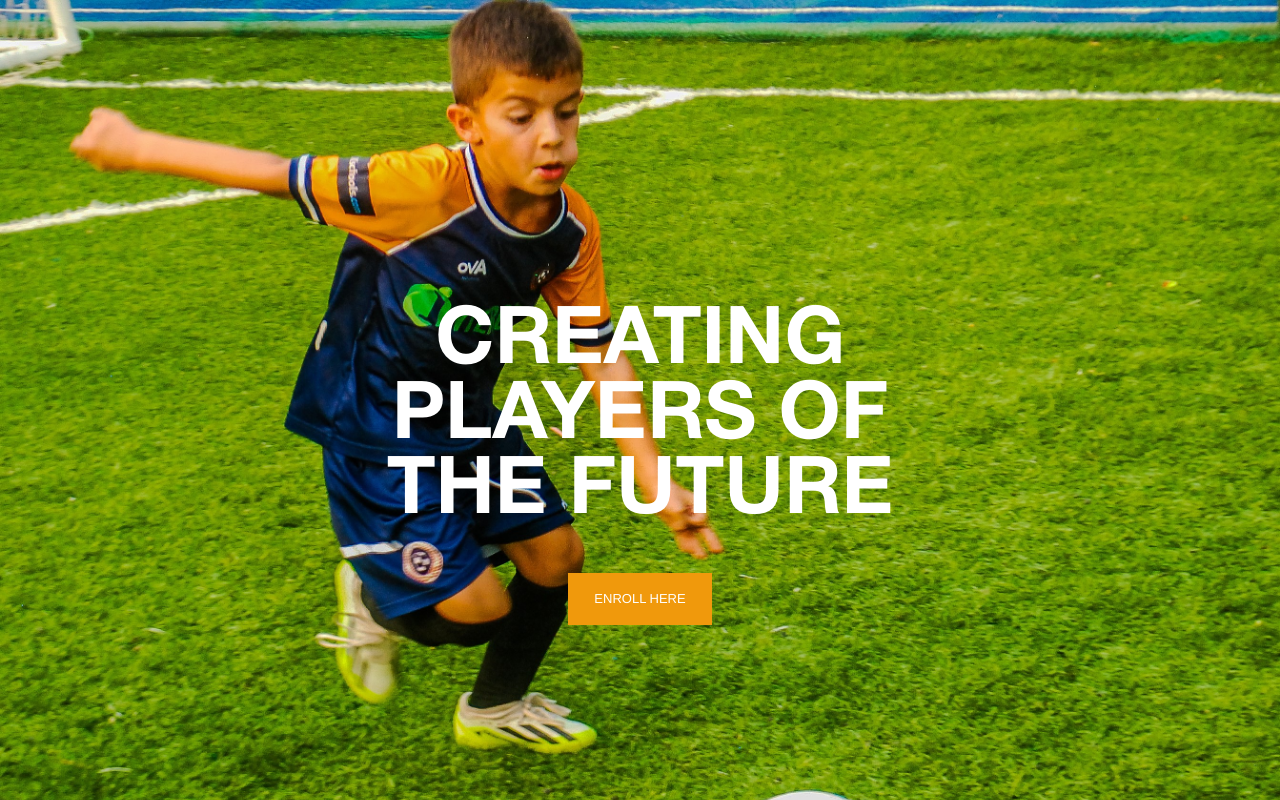
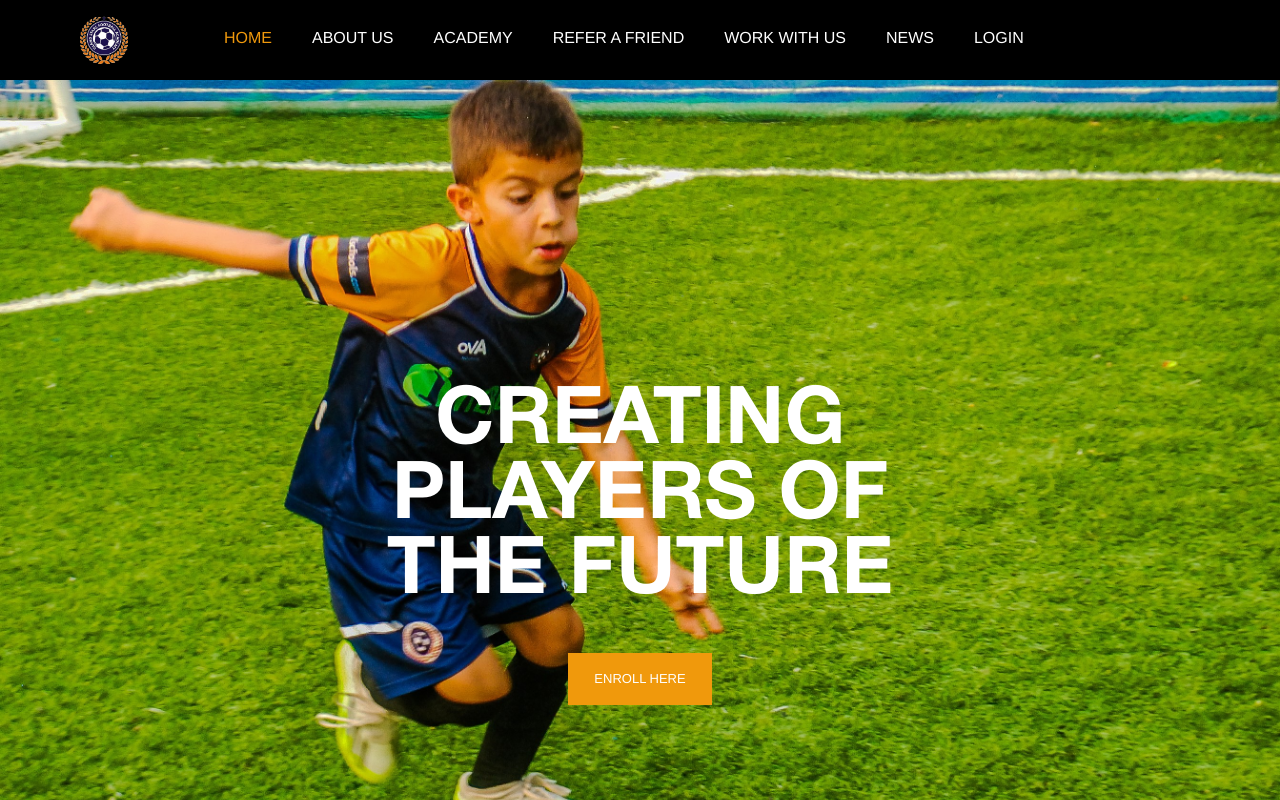
Before and after one commit to Quadri28/IslandStar, a React (Vite) app: page / in a window 1280 px wide. Shown: the top 800 px of the page. Built offline with nearby package versions, Linux system fonts and the light colour scheme.

Commit message:
pushing navbar

```diff
--- a/src/App.jsx
+++ b/src/App.jsx
@@ -1,5 +1,5 @@
 import { BrowserRouter as Router, Route, Routes } from "react-router-dom";
-// import Navbar from './Components/Navbar';
+import NavBar from './Components/Navbar';
 import Home from './Pages/Home';
 import Footer from './Components/Footer';
 import About from './Pages/About';
@@ -14,7 +14,7 @@ function App() {
     <>
 
     <Router>
-    {/* <Navbar/> */}
+    <NavBar/>
         <Routes>
             <Route path='/' element={<Home/>}/>
             <Route path='/about-us' element={<About/>}/>
--- a/src/Components/NavBar.jsx
+++ b/src/Components/NavBar.jsx
@@ -5,7 +5,7 @@ import { FaBars, FaTimes } from "react-icons/fa";
 import Logo from '../assets/Logo.png'
 
 
-const Navbar = () => {
+const NavBar = () => {
       const [showNavbar, setShowNavbar] = useState(false);
       const [active, setActive] = useState("");
 
@@ -111,4 +111,4 @@ const Navbar = () => {
     };
 
 
-export default Navbar
+export default NavBar
```
